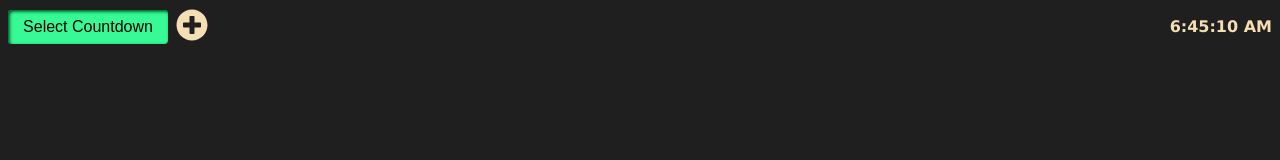
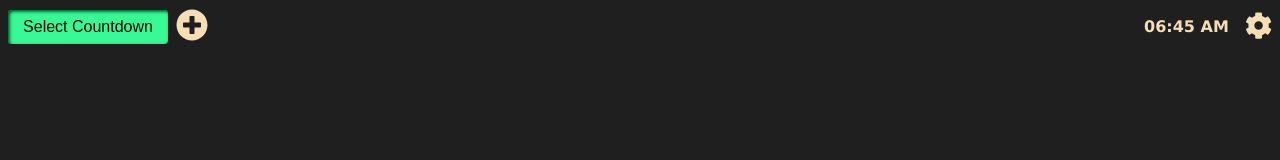
Before and after one commit to Sairyo-No-Developers/count-it-down, a React (Create React App) app: page / in a window 1280 px wide. Shown: the top 160 px of the page. Built offline with nearby package versions, Linux system fonts and the light colour scheme.

Commit message:
Color picker and background change added

```diff
--- a/src/App.js
+++ b/src/App.js
@@ -15,6 +15,7 @@ const App = () => {
 	const [ timers, setTimers ] = useState([]);
 	const [ timerNo, setTimerNo ] = useState(0);
 	const [ error, setError ] = useState('');
+	const [ backgroundColor, setBackgroundColor ] = useState('#1f1f1f');
 	const setup = useBackgroundCheck();
 	useEffect(() => {
 		setup();
@@ -24,6 +25,9 @@ const App = () => {
 			if (currTimer.length > 0) {
 				setTargetTime(new Date(currTimer[0].targetTime));
 				setTargetTitle(currTimer[0].targetTitle);
+				let bg = currTimer[0].backgroundColor || '#1f1f1f';
+				setBackgroundColor(bg);
+				document.body.style.backgroundColor = bg;
 				let newList = [];
 				currTimer.map((e, i) => {
 					return newList.push({
@@ -48,6 +52,8 @@ const App = () => {
 				timers={timers}
 				targetTitle={targetTitle}
 				timerSet={timerSet}
+				backgroundColor={backgroundColor}
+				setBackgroundColor={setBackgroundColor}
 			/>
 			{timerSet ? (
 				<CountDown
@@ -60,6 +66,8 @@ const App = () => {
 					timers={timers}
 					setTimers={setTimers}
 					setup={setup}
+					backgroundColor={backgroundColor}
+					setBackgroundColor={setBackgroundColor}
 				/>
 			) : (
 				<Landing
@@ -74,6 +82,7 @@ const App = () => {
 					setup={setup}
 					textInput={textInput}
 					setTextInput={setTextInput}
+					backgroundColor={backgroundColor}
 				/>
 			)}
 			{error.length > 0 && (
--- /dev/null
+++ b/src/components/BackgroundChange/BackgroundChange.js
@@ -0,0 +1,72 @@
+import { faCog, faEyeDropper, faSync } from '@fortawesome/free-solid-svg-icons';
+import { FontAwesomeIcon } from '@fortawesome/react-fontawesome';
+import React, { Component, useState } from 'react';
+import Button from '../Button/Button';
+import s from './BackgroundChange.module.scss';
+import onClickOutside from 'react-onclickoutside';
+
+class TempDropdown extends Component {
+	handleClickOutside() {
+		this.props.setVisible(false);
+	}
+	render() {
+		return (
+			<div className={s.dropdown} style={{ display: this.props.visible ? 'flex' : 'none' }}>
+				<label>
+					<FontAwesomeIcon icon={faEyeDropper} /> Select Background Color
+				</label>
+				<input type="color" value={this.props.backgroundColor} onChange={this.props.handleBackgroundColor} />
+				<button
+					onClick={() => {
+						this.props.handleBackgroundColor();
+					}}
+				>
+					<FontAwesomeIcon icon={faSync} />
+				</button>
+			</div>
+		);
+	}
+}
+
+const Dropdown = onClickOutside(TempDropdown);
+
+const BackgroundChange = ({ backgroundColor, setBackgroundColor, timerNo }) => {
+	const [ visible, setVisible ] = useState(false);
+	const handleBackgroundColor = (e = { target: { value: '#1f1f1f' } }) => {
+		document.body.style.backgroundColor = e.target.value;
+		setBackgroundColor(e.target.value);
+		let timers = localStorage.getItem('count-down-timers');
+		if (timers) {
+			timers = JSON.parse(timers);
+			timers.map((e, i) => {
+				let newTimers = [];
+				if (i === timerNo) {
+					newTimers = timers.slice(0, i + 1);
+					newTimers.push({ ...e, backgroundColor });
+					newTimers.concat(timers.slice(i + 1));
+				}
+				return localStorage.setItem('count-down-timers', JSON.stringify(newTimers));
+			});
+		}
+	};
+	return (
+		<div className={s.main}>
+			<button
+				className={s.settings}
+				onFocus={() => {
+					setVisible(true);
+				}}
+			>
+				<FontAwesomeIcon icon={faCog} />
+				<Dropdown
+					backgroundColor={backgroundColor}
+					handleBackgroundColor={handleBackgroundColor}
+					visible={visible}
+					setVisible={setVisible}
+				/>
+			</button>
+		</div>
+	);
+};
+
+export default BackgroundChange;
--- /dev/null
+++ b/src/components/BackgroundChange/BackgroundChange.module.scss
@@ -0,0 +1,62 @@
+.main {
+	position: relative;
+}
+
+.dropdown {
+	position: absolute;
+	bottom: 0;
+	left: 100%;
+	transform: translate(-100%, 105%);
+	z-index: 2;
+	background: #0f0f0f;
+	min-width: 200px;
+	height: 200px;
+	display: flex;
+	flex-direction: column;
+	justify-content: center;
+	align-items: center;
+	border-radius: 0.4em;
+	box-shadow: black 0.2em 0.2em 0.2em;
+	label {
+		width: 100%;
+		text-align: center;
+		padding: 0px 10px;
+		margin: 5px 0px;
+		font-size: 1.2rem;
+	}
+	input {
+		width: calc(100% - 20px);
+		margin: 5px;
+		background: #3f3f3f;
+		border: none;
+		outline: none;
+		box-shadow: black 0.1em 0.1em 0.1em;
+	}
+	button {
+		font-size: 1.3rem;
+		width: 1.9em;
+		height: 1.9em;
+		display: grid;
+		place-content: center;
+		border-radius: 50%;
+		margin-top: 0.5rem;
+		background: wheat;
+		box-shadow: black 0.1em 0.1em 0.2em;
+	}
+}
+
+.settings {
+	font-size: 1.7rem;
+	color: wheat;
+	background: none;
+	border: none;
+	&:hover,
+	&:active,
+	&:focus {
+		border: none;
+		outline: none;
+	}
+	&:hover {
+		filter: brightness(1.2);
+	}
+}
--- a/src/components/Dropdown/Dropdown.js
+++ b/src/components/Dropdown/Dropdown.js
@@ -18,6 +18,15 @@ class TempList extends Component {
 							this.props.setTimerNo(e.no);
 							this.props.setTimerSet(true);
 							this.props.toggleVisible();
+							let timers = localStorage.getItem('count-down-timers');
+							if (timers) {
+								timers = JSON.parse(timers);
+								timers.map((e, i) => {
+									if (i === e.no) {
+										this.props.setBackgroundColor(e.backgroundColor || '#1f1f1f');
+									}
+								});
+							}
 						}}
 					>
 						{e.text}
@@ -36,7 +45,8 @@ const Dropdown = ({
 	setTargetTime,
 	setTimerNo,
 	listItems = [ { text: '1', onClick: () => {} } ],
-	text = 'Select Countdown'
+	text = 'Select Countdown',
+	setBackgroundColor
 }) => {
 	const [ clicked, setClicked ] = useState(false);
 	return (
@@ -60,6 +70,7 @@ const Dropdown = ({
 					setTargetTime={setTargetTime}
 					setTargetTitle={setTargetTitle}
 					setTimerNo={setTimerNo}
+					setBackgroundColor={setBackgroundColor}
 				/>
 			)}
 		</div>
--- a/src/components/Navbar/Navbar.js
+++ b/src/components/Navbar/Navbar.js
@@ -3,6 +3,7 @@ import Dropdown from '../Dropdown/Dropdown';
 import { useEffect, useState } from 'react';
 import { FontAwesomeIcon } from '@fortawesome/react-fontawesome';
 import { faPlusCircle } from '@fortawesome/free-solid-svg-icons';
+import BackgroundChange from '../BackgroundChange/BackgroundChange';
 
 const Navbar = ({
 	setTimerSet,
@@ -13,12 +14,14 @@ const Navbar = ({
 	targetTime,
 	setTargetTime,
 	timerNo,
-	setTimerNo
+	setTimerNo,
+	backgroundColor,
+	setBackgroundColor
 }) => {
 	const [ time, setTime ] = useState('');
 	useEffect(() => {
 		let i = setInterval(() => {
-			setTime(new Date().toLocaleTimeString());
+			setTime(new Date().toLocaleTimeString([], { hour: '2-digit', minute: '2-digit' }));
 		}, 1000);
 	});
 	return (
@@ -31,6 +34,7 @@ const Navbar = ({
 					setTargetTime={setTargetTime}
 					listItems={timers}
 					text={targetTitle.length > 0 ? targetTitle : 'Select Countdown'}
+					setBackgroundColor={setBackgroundColor}
 				/>
 				<button
 					className={s.button}
@@ -41,7 +45,15 @@ const Navbar = ({
 					<FontAwesomeIcon icon={faPlusCircle} />
 				</button>
 			</div>
-			<div className={s.time}>{time}</div>
+			<div className={s.time}>
+				<span>{time}</span>
+				<BackgroundChange
+					timerNo={timerNo}
+					setTimerNo={setTimerNo}
+					backgroundColor={backgroundColor}
+					setBackgroundColor={setBackgroundColor}
+				/>
+			</div>
 		</nav>
 	);
 };
--- a/src/components/Navbar/Navbar.module.scss
+++ b/src/components/Navbar/Navbar.module.scss
@@ -32,4 +32,7 @@
 	color: wheat;
 	font-family: Verdana, Geneva, Tahoma, sans-serif;
 	font-weight: bold;
+	display: flex;
+	align-items: center;
+	gap: 1rem;
 }
```
Also changed, not shown: src/components/Landing/Landing.js (+5 -2 lines).
